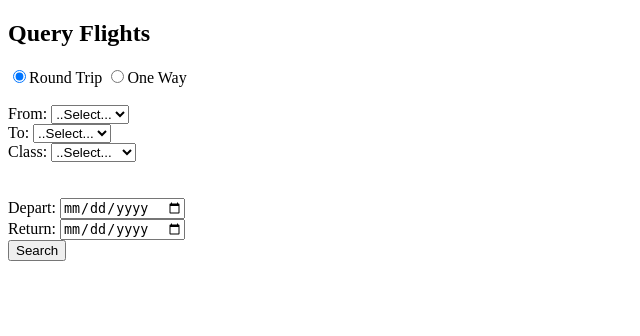
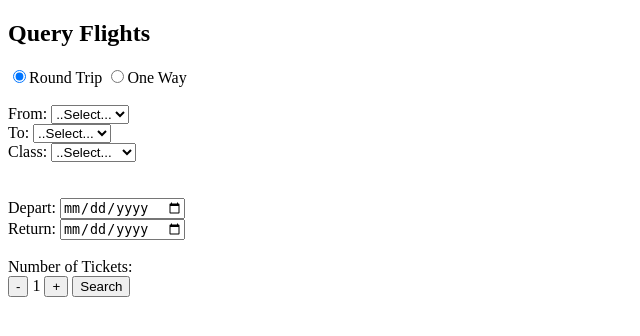
Before and after one commit to Tylereck81/TylerAir, a PHP site: page /index.php in a window 1280 px wide. Shown: the part 80-416 px from the top of the page, without its empty margins (0-640 px from the left). Run offline with PHP 8.4, Linux system fonts and the light colour scheme; data that the repository does not hold is empty.

Commit message:
Added ticket amount for query

```diff
--- a/customer/includes/functions-inc.php
+++ b/customer/includes/functions-inc.php
@@ -273,7 +273,7 @@ function getAirportCode($connect, $city){
 
 }
 
-function queryFlight($connect, $depCity, $arrCity, $depart_date, $return_date, $ticket_type,$class){
+function queryFlight($connect, $depCity, $arrCity, $depart_date, $return_date, $ticket_type,$class,$tickets){
     $depAirportID = getAirportCode($connect, $depCity);
     $arrAirportID = getAirportCode($connect, $arrCity);
 
@@ -283,7 +283,7 @@ function queryFlight($connect, $depCity, $arrCity, $depart_date, $return_date, $
         flights.destination_airport = ? AND
         flight_date = ? AND
         flight_schedule.flight_status = 1 AND
-        flight_schedule.economyclass_seats>0';
+        flight_schedule.economyclass_seats>=?';
     }
     else{
         $queryflight = 'SELECT * FROM flights NATURAL JOIN flight_schedule
@@ -291,7 +291,7 @@ function queryFlight($connect, $depCity, $arrCity, $depart_date, $return_date, $
         flights.destination_airport = ? AND
         flight_date = ? AND
         flight_schedule.flight_status = 1 AND
-        flight_schedule.firstclass_seats>0';
+        flight_schedule.firstclass_seats>=?';
     }
 
     if(!($stmt = $connect->prepare($queryflight))){
@@ -300,7 +300,7 @@ function queryFlight($connect, $depCity, $arrCity, $depart_date, $return_date, $
     }
 
     //binds the statement with the actual data
-    if(!($stmt ->bind_param("sss",$depAirportID["airport_ID"],$arrAirportID["airport_ID"],$depart_date))){
+    if(!($stmt ->bind_param("ssss",$depAirportID["airport_ID"],$arrAirportID["airport_ID"],$depart_date,$tickets))){
         header("location: ../index.php?error=stmtbindfailure");
         exit();
     }
--- a/customer/index.php
+++ b/customer/index.php
@@ -59,17 +59,26 @@
         Return:
         <input type="date" name="return_date" id = "return_date" required />
         <br>
+        <br>
 
+
+        Number of Tickets:<br>
+        <button type="button" onclick="onMinusClick()">-</button>
+        <a id="clicks">1</a>
+        <button type="button" onclick="onAddClick()">+</button>
+
+        <input type="hidden" id="tickets" name="tickets" value="">
 
         <input type='button' onclick="check()" value="Search">
     </form>
 
     <script>
+
+        var tickets = 1;
+
         function check(){
             var Error = "";
             var trip_type="";
-
-
 
             const radioButtons = document.querySelectorAll('input[name="ticket_type"]');
             for (const radioButton of radioButtons) {
@@ -79,16 +88,12 @@
                 }
             }
 
-
-
             var depCity = document.getElementById("departureCity").value;
             var arrCity = document.getElementById("arrivalCity").value;
             var depart_date = document.getElementById("depart_date").value;
             var return_date = document.getElementById("return_date").value;
-
-
             var seat_class = document.getElementById("seat_class").value;
-
+            document.getElementById("tickets").value= tickets;
 
 
             if(trip_type == "round_trip"){
@@ -107,6 +112,12 @@
                 if(depart_date>return_date){
                     Error += "Depart date should be after return date\n";
                 }
+                if (tickets<=0){
+                    Error += "Tickets needs to be more than 0\n";
+                }
+                if(tickets>10){
+                    Error += "Max ticket amount per user is 10\n";
+                }
 
             }
             else{
@@ -123,21 +134,37 @@
                 if(depart_date<=currentDate){
                     Error += "Depart date should be after today\n";
                 }
+                if (tickets<=0){
+                    Error += "Tickets needs to be more than 0\n";
+                }
+                if(tickets>10){
+                    Error += "Max ticket amount per user is 10\n";
+                }
 
             }
 
 
+            if(Error == ""){
 
-            if(Error == ""){
                document.getElementById("form").submit();
             }
             else{
                 alert(Error);
             }
 
+        }
 
 
+        function onAddClick(){
+            tickets+=1;
+            document.getElementById("clicks").innerHTML = tickets;
         }
+
+        function onMinusClick(){
+            tickets-=1;
+            document.getElementById("clicks").innerHTML = tickets;
+        }
+
 
     </script>
 
```
Also changed, not shown: customer/queryflights-inc.php (+9 -2 lines).
